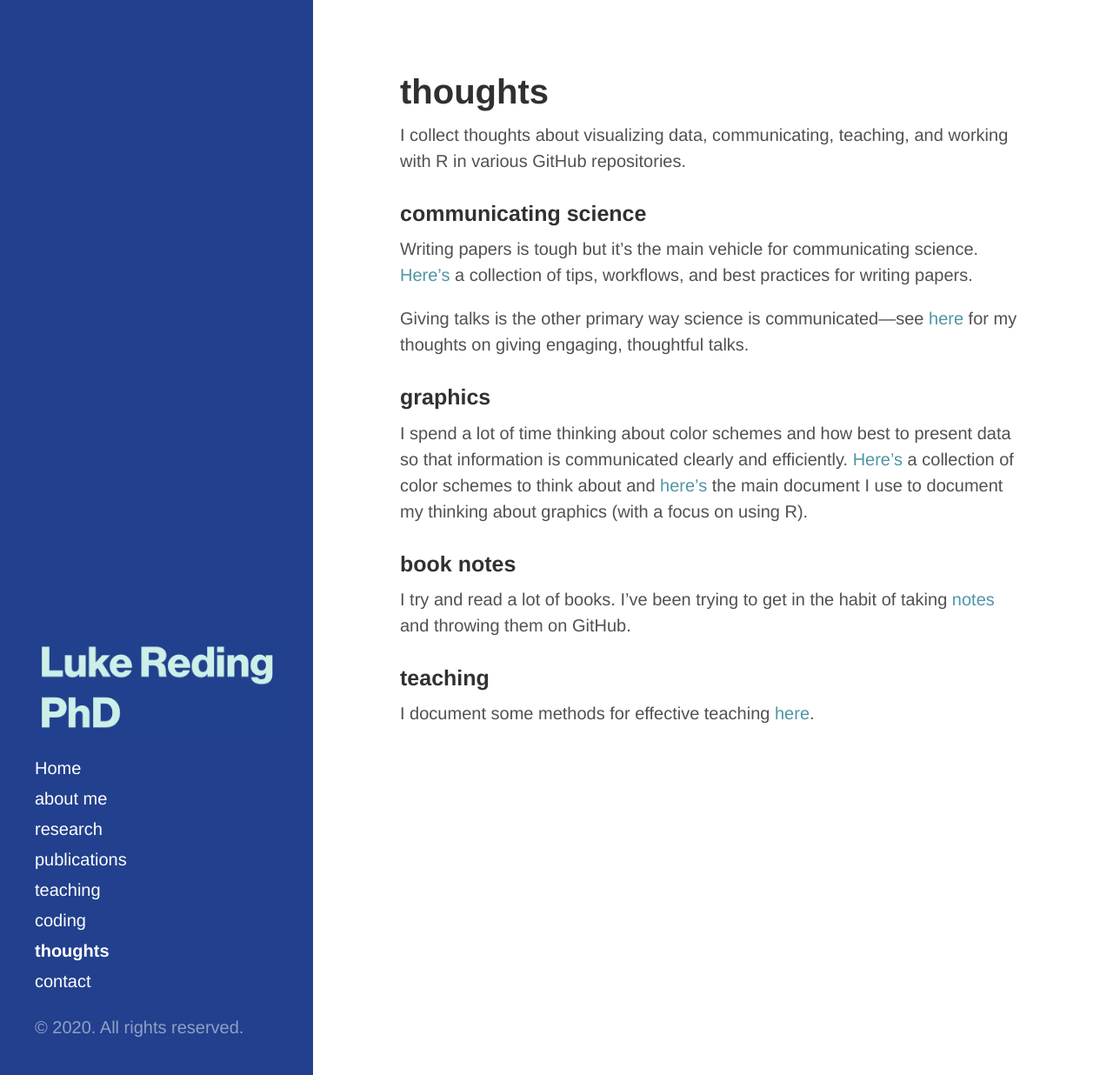
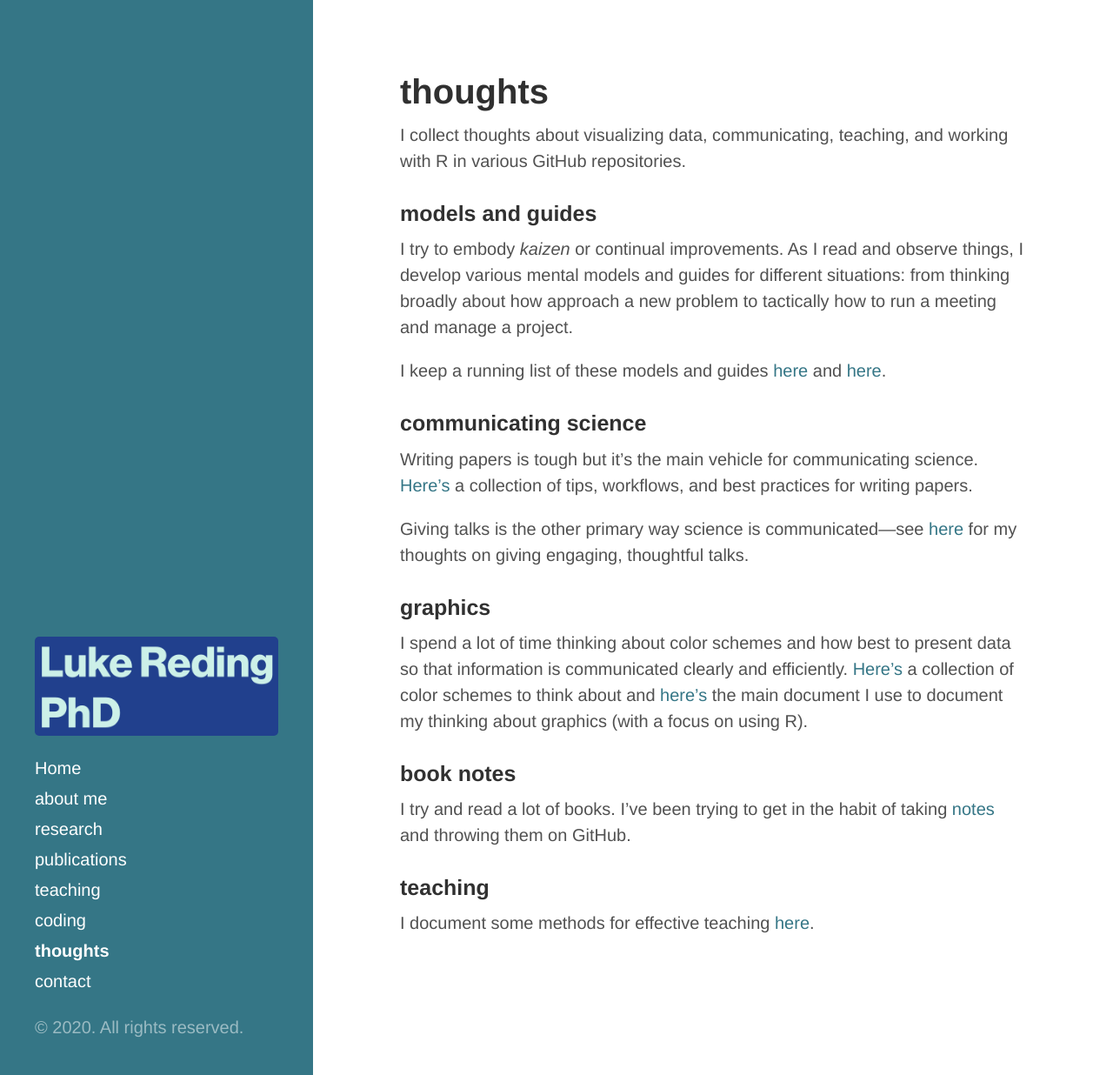
Before and after one commit to lukereding/lukereding.github.io, a Jekyll site: the page built from 2000-01-07-thoughts.MARKUP.md, in a window 1280 px wide and 1236 px high. Shown: the whole window at 87% size. Built offline with Jekyll 4.4.1, drawn with Linux system fonts in a browser that asks for light colours.

```diff
--- a/2000-01-07-thoughts.MARKUP.md
+++ b/2000-01-07-thoughts.MARKUP.md
@@ -4,6 +4,12 @@
 ---
 
 I collect thoughts about visualizing data, communicating, teaching, and working with R in various GitHub repositories.
+
+### models and guides
+
+I try to embody _kaizen_ or continual improvements. As I read and observe things, I develop various mental models and guides for different situations: from thinking broadly about how approach a new problem to tactically how to run a meeting and manage a project.
+
+I keep a running list of these models and guides [here](https://github.com/lukereding/book_notes/tree/master/models_for) and [here](https://github.com/lukereding/book_notes/tree/master/guides_for).
 
 ### communicating science
 Writing papers is tough but it’s the main vehicle for communicating science. [Here’s](https://github.com/lukereding/writing_tips/blob/master/writing_tips.md) a collection of tips, workflows, and best practices for writing papers.
--- a/public/css/hyde.css
+++ b/public/css/hyde.css
@@ -287,9 +287,9 @@
 }
 
 .theme-ai .sidebar {
-  background-color: #22408D;
+  background-color: #357686;
 }
 .theme-ai .content a,
 .theme-ai .related-posts li a:hover {
-  color: #4F95A6;
+  color: #357686;
 }
--- a/sidebar.html
+++ b/sidebar.html
@@ -3,7 +3,7 @@
     <div class="sidebar-about">
       <h1>
         <a href="{{ site.baseurl }}">
-          <img src="../files/name.png" alt = "luke reding">
+          <img src="../files/lr.gif" alt = "luke reding">
         </a>
       </h1>
       <p class="lead">{{ site.description }}</p>
```
Also changed, not shown: 2000-01-01-about.md (+1 -0 lines), index.md (+0 -2 lines), files/test.gif (deleted), 2 other files.
